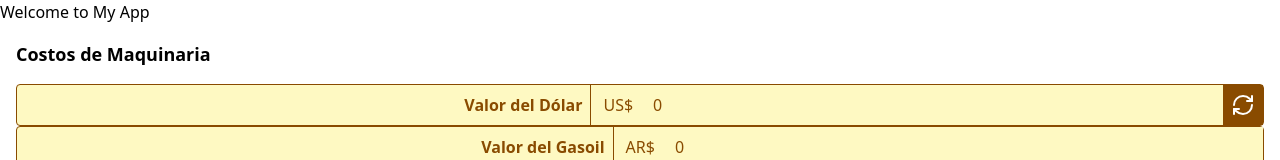
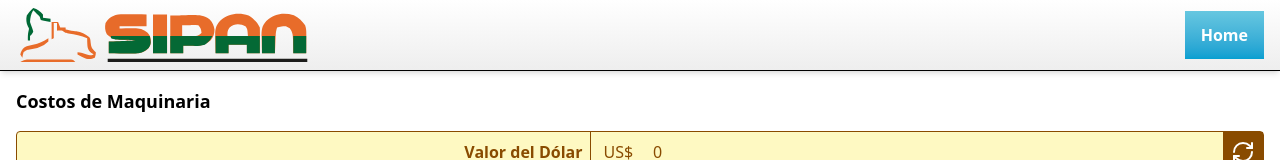
Before and after one commit to braianledantes/inta-calculadora, a React (Vite) app: page / in a window 1280 px wide. Shown: the top 160 px of the page. Built offline with nearby package versions, Linux system fonts and the light colour scheme; no server answers.

Commit message:
header añadido

```diff
--- a/src/App.jsx
+++ b/src/App.jsx
@@ -1,10 +1,12 @@
 import SeccionCostosMaquinaria from "./components/SeccionCostosMaquinaria/SeccionCostosMaquinaria.jsx";
+import Header from "./components/Header/Header.jsx";
 
 function App() {
   return (
     <>
-      <h1>Welcome to My App</h1>
+      <Header/>
       <SeccionCostosMaquinaria/>
+
     </>
   )
 }
--- /dev/null
+++ b/src/components/Header/Header.jsx
@@ -0,0 +1,29 @@
+import sipan from '../../assets/Logos_Header.svg';
+
+const Header = () => {
+  return (
+    <header className="bg-gradient-to-b from-white to-[#eeeeee] shadow-md border-b">
+      <div className="w-full flex flex-col md:flex-row items-center justify-between gap-2 px-4 py-2">
+
+        {/* Logo */}
+        <img
+          src={sipan}
+          alt="Sipan Logo"
+          className="h-[35px] md:h-[54px]"
+        />
+
+        {/* Navegación */}
+        <nav className="flex flex-col md:flex-row items-center gap-1 text-sm md:text-base font-semibold w-full md:w-auto">
+          <a
+            href="#home"
+            className="w-full text-center md:w-auto px-4 py-3 bg-gradient-to-b from-[#66c7e0] to-[#059fd1] text-white no-underline hover:brightness-110 transition"
+          >
+            Home
+          </a>
+        </nav>
+      </div>
+    </header>
+  );
+};
+
+export default Header;
```
Also changed, not shown: src/assets/Logos_Header.svg (added), src/assets/sipan.svg (added).
